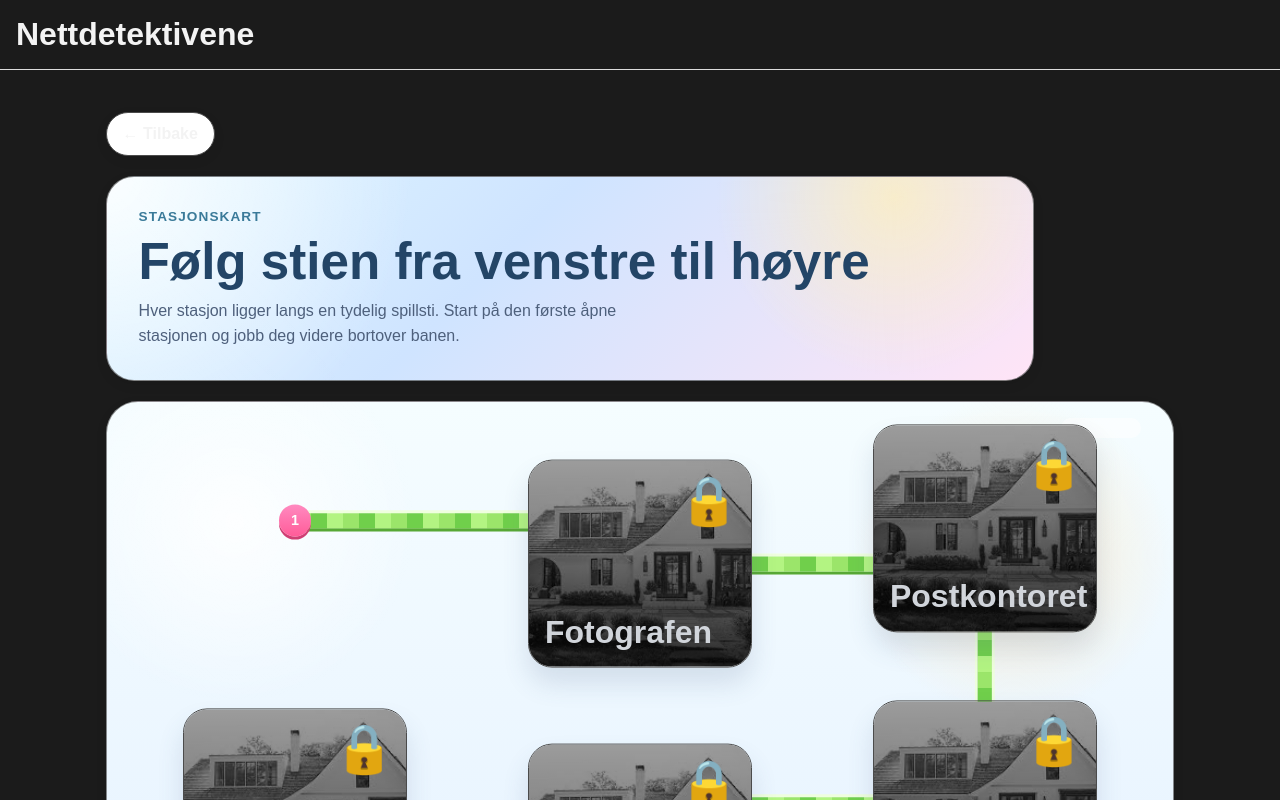
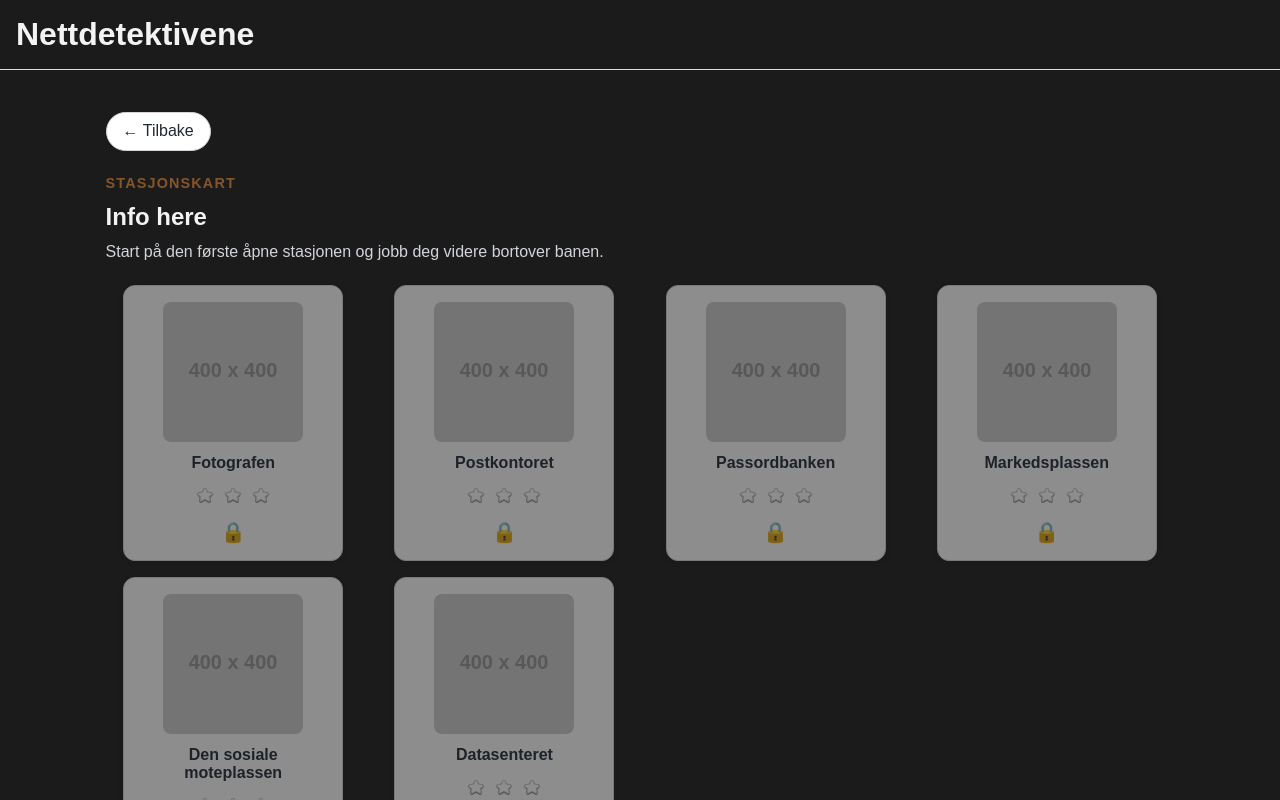
Before and after one commit to moss-flower/nettdetektivene-systemutvkling2, a Nuxt app in the folder frontend/: page /student/home/directions/stations in a window 1280 px wide. Shown: the top 800 px of the page. Built offline with nearby package versions, Linux system fonts and the light colour scheme.

Commit message:
fix/station styling with stars

```diff
--- a/frontend/app/components/station/station.vue
+++ b/frontend/app/components/station/station.vue
@@ -1,5 +1,7 @@
 <script setup lang="ts">
 import { NuxtLink } from "#components";
+import starEmpty from "~/assets/images/star/spStarEmpty.png";
+import starFilled from "~/assets/images/star/spStarFilled.png";
 import { routePaths } from "~/composables/routePaths";
 import type { StationBase } from "~/composables/types/StationType";
 
@@ -11,6 +13,18 @@ const stationPath = computed(() => ({
   path: routePaths.studentTaskDifficultySelect,
   query: { id: props.station.id },
 }));
+
+const stars = computed(() =>
+  Array.from({ length: 3 }, (_, index) => {
+    const isCompleted = props.station.completedTasks[index] ?? false;
+
+    return {
+      id: `${props.station.id}-star-${index}`,
+      src: isCompleted ? starFilled : starEmpty,
+      alt: isCompleted ? `Completed star ${index + 1}` : `Empty star ${index + 1}`,
+    };
+  }),
+);
 </script>
 
 <template>
@@ -23,90 +37,69 @@ const stationPath = computed(() => ({
     <img :src="station.image" :alt="station.name" class="levelImage">
 
     <h4 class="levelName">{{ station.name }}</h4>
+    <div class="starRow">
+      <img
+        v-for="star in stars"
+        :key="star.id"
+        :src="star.src"
+        :alt="star.alt"
+        class="starImage"
+      >
+    </div>
     <p v-if="!station.isUnlocked" class="lock">🔒</p>
   </component>
 </template>
 
 <style scoped>
 .levelCard {
-  position: relative;
-  min-height: 220px;
-  overflow: hidden;
-  border-radius: 1rem;
-  padding: 1rem;
-  text-decoration: none;
   display: flex;
   flex-direction: column;
-  justify-content: end;
-  border: 1px solid var(--border);
-  box-shadow: var(--shadow);
-  transition:
-    transform 160ms ease,
-    box-shadow 160ms ease;
+  align-items: center;
+  gap: 0.75rem;
+  width: 100%;
+  max-width: 220px;
+  padding: 1rem;
+  border: 1px solid #d6d6d6;
+  border-radius: 12px;
+  background: #ffffff;
+  color: #1f2937;
+  text-decoration: none;
+  box-shadow: 0 2px 8px rgba(0, 0, 0, 0.08);
 }
 
-a.levelCard {
-  cursor: pointer;
-}
-
-a.levelCard:hover {
-  transform: translateY(-4px);
-  box-shadow: 0 1rem 2rem rgb(0 0 0 / 0.18);
-}
-
-a.levelCard:focus-visible {
-  outline: 3px solid color-mix(in srgb, var(--primary) 65%, white);
-  outline-offset: 0.2rem;
+.lockedCard {
+  opacity: 0.5;
 }
 
 .levelImage {
-  position: absolute;
-  inset: 0;
   width: 100%;
-  height: 100%;
+  max-width: 140px;
+  height: auto;
+  border-radius: 8px;
   object-fit: cover;
-  z-index: 0;
-}
-
-.levelCard::after {
-  content: "";
-  position: absolute;
-  inset: 0;
-  z-index: 1;
-  background: linear-gradient(
-    to top,
-    rgba(0, 0, 0, 0.75) 0%,
-    rgba(0, 0, 0, 0.25) 55%,
-    rgba(0, 0, 0, 0.05) 100%
-  );
 }
 
 .levelName {
-  position: relative;
-  z-index: 2;
-  font-size: 2rem;
-  color: white;
   margin: 0;
+  text-align: center;
+  font-size: 1rem;
+}
+
+.starRow {
+  display: flex;
+  align-items: center;
+  justify-content: center;
+  gap: 0.25rem;
+}
+
+.starImage {
+  width: 24px;
+  height: 24px;
 }
 
 .lock {
-  position: absolute;
-  top: 0.75rem;
-  right: 0.75rem;
-  z-index: 3;
-  font-size: 3rem;
+  margin: 0;
+  font-size: 1.25rem;
 }
 
-.lockedCard {
-  color: #d1d5db;
-  cursor: default;
-}
-
-.lockedCard .levelImage {
-  filter: grayscale(100%) brightness(0.65);
-}
-
-.lockedCard .levelName {
-  color: #d1d5db;
-}
 </style>
--- a/frontend/app/composables/types/StationType.ts
+++ b/frontend/app/composables/types/StationType.ts
@@ -17,7 +17,7 @@ export class StationFactory {
         name: "Nyhetskvartalet",
         description:
           "Laer a skille mellom ekte nyheter, clickbait og emosjonelt spraak.",
-        image: placeholderImage,
+        image: "https://placehold.co/400x400?text=NY",
         isUnlocked: true,
         completedTasks: [false, false, false],
       },
@@ -26,7 +26,7 @@ export class StationFactory {
         name: "Fotografen",
         description:
           "Laer a kjenne igjen ekte, KI-genererte og manipulerte bilder.",
-        image: placeholderImage,
+        image: "https://placehold.co/400x400?text=PH",
         isUnlocked: false,
         completedTasks: [false, false, false],
       },
@@ -35,7 +35,7 @@ export class StationFactory {
         name: "Postkontoret",
         description:
           "Ov pa a avslore falske e-poster, mistenkelige lenker og rare avsendere.",
-        image: placeholderImage,
+        image: "https://placehold.co/400x400?text=PO",
         isUnlocked: false,
         completedTasks: [false, false, false],
       },
@@ -44,7 +44,7 @@ export class StationFactory {
         name: "Passordbanken",
         description:
           "Laer hva som gjor et passord sterkt, trygt og lett a huske.",
-        image: placeholderImage,
+        image: "https://placehold.co/400x400?text=PB",
         isUnlocked: false,
         completedTasks: [false, false, false],
       },
@@ -53,7 +53,7 @@ export class StationFactory {
         name: "Markedsplassen",
         description:
           "Laer a vurdere om nettsider og nettbutikker er trygge eller mistenkelige.",
-        image: placeholderImage,
+        image: "https://placehold.co/400x400?text=MP",
         isUnlocked: false,
         completedTasks: [false, false, false],
       },
@@ -62,7 +62,7 @@ export class StationFactory {
         name: "Den sosiale moteplassen",
         description:
           "Laer a tenke for du deler, og a oppdage manipulering og gruppepress.",
-        image: placeholderImage,
+        image: "https://placehold.co/400x400?text=SM",
         isUnlocked: false,
         completedTasks: [false, false, false],
       },
@@ -71,7 +71,7 @@ export class StationFactory {
         name: "Datasenteret",
         description:
           "Finalebanen der du bruker det du har laert for a bekjempe datatyven.",
-        image: placeholderImage,
+        image: "https://placehold.co/400x400?text=DC",
         isUnlocked: false,
         completedTasks: [false, false, false],
       },
--- a/frontend/app/pages/student/home/directions/stations.vue
+++ b/frontend/app/pages/student/home/directions/stations.vue
@@ -5,53 +5,7 @@ import { StationFactory } from "~/composables/types/StationType";
 
 //Props, temporary hardcoded content
 const mockData = StationFactory.mockData();
-const snakeColumns = 3;
 const router = useRouter();
-
-const stationStops = computed(() =>
-  mockData.map((station, index) => {
-    const row = Math.floor(index / snakeColumns);
-    const positionInRow = index % snakeColumns;
-    const visualColumn = row % 2 === 0
-      ? positionInRow + 1
-      : snakeColumns - positionInRow;
-    const waveOffsets = ["-1.6rem", "1.1rem", "-1.1rem"];
-    const stopOffset = row % 2 === 0
-      ? waveOffsets[visualColumn - 1] ?? "0rem"
-      : waveOffsets[snakeColumns - visualColumn] ?? "0rem";
-    const nextIndex = index + 1;
-    let connectorClass = "stationStop--end";
-
-    if (nextIndex < mockData.length) {
-      const nextRow = Math.floor(nextIndex / snakeColumns);
-      if (nextRow !== row) {
-        connectorClass = "stationStop--down";
-      }
-      else {
-        const nextPositionInRow = nextIndex % snakeColumns;
-        const nextVisualColumn = row % 2 === 0
-          ? nextPositionInRow + 1
-          : snakeColumns - nextPositionInRow;
-
-        connectorClass = nextVisualColumn > visualColumn
-          ? "stationStop--right"
-          : "stationStop--left";
-      }
-    }
-
-    return {
-      station,
-      label: index + 1,
-      connectorClass,
-      style: {
-        gridColumn: String(visualColumn),
-        gridRow: String(row + 1),
-        "--stop-offset": stopOffset,
-        "--trail-delay": `${index * 120}ms`,
-      },
-    };
-  }),
-);
 
 function goBack() {
   router.push(routePaths.studentHome);
@@ -67,25 +21,18 @@ function goBack() {
 
     <header class="pageIntro">
       <p class="pageEyebrow">Stasjonskart</p>
-      <h1 class="pageTitle">Følg stien fra venstre til høyre</h1>
+      <h1 class="pageTitle">Info here</h1>
       <p class="pageSummary">
-        Hver stasjon ligger langs en tydelig spillsti. Start på den første åpne stasjonen og jobb deg videre bortover banen.
+        Start på den første åpne stasjonen og jobb deg videre bortover banen.
       </p>
     </header>
 
-    <div class="pathBoard">
-      <ol class="stationPath">
-        <li
-          v-for="stop in stationStops"
-          :key="stop.station.id"
-          class="stationStop"
-          :class="stop.connectorClass"
-          :style="stop.style"
-        >
-          <span class="pathNode" aria-hidden="true">{{ stop.label }}</span>
-          <StationCard :station="stop.station" />
-        </li>
-      </ol>
+    <div class="stationGrid">
+      <StationCard
+        v-for="station in mockData"
+        :key="station.id"
+        :station="station"
+      />
     </div>
   </section>
 </template>
@@ -93,279 +40,49 @@ function goBack() {
 <style scoped>
 .stationsPage {
   display: grid;
-  gap: 1.25rem;
+  gap: 1.5rem;
   padding: clamp(1rem, 2vw, 2rem);
+}
+
+.goBack {
+  width: fit-content;
+  padding: 0.6rem 1rem;
+  border: 1px solid #d6d6d6;
+  border-radius: 999px;
+  background: #ffffff;
+  color: #1f2937;
 }
 
 .pageIntro {
   display: grid;
   gap: 0.75rem;
-  max-width: 58rem;
-  padding: clamp(1.25rem, 2.5vw, 2rem);
-  border: 1px solid color-mix(in srgb, var(--border) 68%, transparent);
-  border-radius: 1.75rem;
-  background:
-    radial-gradient(circle at top left, rgb(255 255 255 / 0.85), transparent 32%),
-    radial-gradient(circle at 85% 10%, rgb(255 240 184 / 0.7), transparent 22%),
-    linear-gradient(135deg, #dff7ff 0%, #cfe4ff 42%, #ffe4f6 100%);
-  box-shadow: var(--shadow);
 }
 
 .pageEyebrow {
   margin: 0;
-  font-size: 0.85rem;
-  font-weight: 800;
+  font-size: 0.9rem;
+  font-weight: 700;
   letter-spacing: 0.08em;
   text-transform: uppercase;
-  color: #3a7a99;
+  color: #86562b;
 }
 
 .pageTitle {
   margin: 0;
-  font-size: clamp(2rem, 4vw, 3.4rem);
-  line-height: 1;
-  color: #234567;
+  color: #f3f3f3;
 }
 
 .pageSummary {
   margin: 0;
-  max-width: 58ch;
-  line-height: 1.55;
-  color: #4e607c;
+  max-width: 60ch;
+  color: #d1d5db;
 }
 
-.goBack {
-  width: fit-content;
-  padding: 0.75rem 1rem;
-  border: 1px solid var(--border);
-  border-radius: 999px;
-  background: white;
-  color: var(--text);
-  font-weight: 700;
-  cursor: pointer;
-  box-shadow: var(--shadow);
+.stationGrid {
+  display: grid;
+  grid-template-columns: repeat(auto-fit, minmax(220px, 1fr));
+  gap: 1rem;
+  justify-items: center;
 }
 
-.goBack:hover {
-  transform: translateY(-2px);
-}
-
-.goBack:focus-visible {
-  outline: 3px solid color-mix(in srgb, var(--primary) 65%, white);
-  outline-offset: 0.2rem;
-}
-
-.pathBoard {
-  position: relative;
-  overflow: hidden;
-  padding: 1.5rem;
-  border: 1px solid color-mix(in srgb, var(--border) 64%, transparent);
-  border-radius: 2rem;
-  background:
-    radial-gradient(circle at 12% 14%, rgb(255 255 255 / 0.85), transparent 15%),
-    radial-gradient(circle at 85% 18%, rgb(255 223 173 / 0.55), transparent 14%),
-    radial-gradient(circle at 65% 72%, rgb(224 255 215 / 0.6), transparent 16%),
-    linear-gradient(180deg, #f5fdff 0%, #eaf5ff 48%, #fef3ff 100%);
-  box-shadow: var(--shadow);
-}
-
-.pathBoard::before,
-.pathBoard::after {
-  content: "";
-  position: absolute;
-  border-radius: 999px;
-  background: rgb(255 255 255 / 0.55);
-  pointer-events: none;
-}
-
-.pathBoard::before {
-  top: 1rem;
-  right: 2rem;
-  width: 5rem;
-  height: 1.2rem;
-}
-
-.pathBoard::after {
-  bottom: 1.25rem;
-  left: 2.5rem;
-  width: 3.5rem;
-  height: 0.95rem;
-}
-
-.stationPath {
-  display: grid;
-  grid-template-columns: repeat(3, minmax(0, 1fr));
-  grid-auto-rows: minmax(15rem, auto);
-  gap: 2.75rem 1rem;
-  list-style: none;
-  margin: 0;
-  padding: 0;
-}
-
-.stationStop {
-  position: relative;
-  display: grid;
-  place-items: center;
-  min-height: 15rem;
-  transform: translateY(var(--stop-offset, 0rem));
-}
-
-.stationStop::before {
-  content: "";
-  position: absolute;
-  left: 50%;
-  top: 50%;
-  width: 1rem;
-  height: 1rem;
-  transform: translate(-50%, -50%);
-  border-radius: 999px;
-  background: white;
-  border: 0.28rem solid #f8aa2c;
-  box-shadow: 0 0 0 0.2rem rgb(255 240 196 / 0.9);
-  z-index: 1;
-}
-
-.stationStop::after {
-  content: "";
-  position: absolute;
-  z-index: 0;
-  border-radius: 999px;
-  background:
-    repeating-linear-gradient(
-      90deg,
-      #9be56a 0,
-      #9be56a 1rem,
-      #70cf4b 1rem,
-      #70cf4b 2rem,
-      #b3f482 2rem,
-      #b3f482 3rem
-    );
-  box-shadow:
-    0 0.2rem 0 #57a835,
-    0 0 0 0.18rem rgb(239 255 219 / 0.9);
-  animation: snakeTrail 3.2s linear infinite;
-  animation-delay: var(--trail-delay, 0ms);
-}
-
-.stationStop--right::after {
-  top: 50%;
-  left: 50%;
-  width: calc(100% + 1rem);
-  height: 0.9rem;
-  transform: translateY(-50%);
-}
-
-.stationStop--left::after {
-  top: 50%;
-  right: 50%;
-  width: calc(100% + 1rem);
-  height: 0.9rem;
-  transform: translateY(-50%);
-}
-
-.stationStop--down::after {
-  left: 50%;
-  top: 50%;
-  width: 0.9rem;
-  height: calc(100% + 2.25rem);
-  transform: translateX(-50%);
-  background:
-    repeating-linear-gradient(
-      180deg,
-      #9be56a 0,
-      #9be56a 1rem,
-      #70cf4b 1rem,
-      #70cf4b 2rem,
-      #b3f482 2rem,
-      #b3f482 3rem
-    );
-}
-
-.pathNode {
-  position: absolute;
-  left: 50%;
-  top: 50%;
-  display: grid;
-  place-items: center;
-  width: 2rem;
-  height: 2rem;
-  transform: translate(-50%, -50%);
-  border-radius: 999px;
-  background: linear-gradient(180deg, #ff8ac0 0%, #ff5c99 100%);
-  color: white;
-  font-size: 0.9rem;
-  font-weight: 800;
-  box-shadow: 0 0.2rem 0 #cf3f74;
-  z-index: 2;
-}
-
-.stationStop :deep(.levelCard) {
-  position: relative;
-  width: min(100%, 14rem);
-  min-height: clamp(10.5rem, 18vw, 13rem);
-  z-index: 3;
-  border-radius: 1.5rem;
-  box-shadow: 0 1rem 1.6rem rgb(71 91 132 / 0.16);
-}
-
-@keyframes snakeTrail {
-  from {
-    background-position: 0 0;
-  }
-
-  to {
-    background-position: 3rem 0;
-  }
-}
-
-@media (max-width: 900px) {
-  .pageTitle {
-    font-size: clamp(1.75rem, 7vw, 2.5rem);
-  }
-
-  .pathBoard {
-    padding: 1rem;
-  }
-
-  .stationPath {
-    gap: 1.75rem 0.75rem;
-  }
-
-  .stationStop {
-    min-height: 13rem;
-  }
-
-  .stationStop :deep(.levelCard) {
-    width: min(100%, 12rem);
-    min-height: 10rem;
-  }
-}
-
-@media (max-width: 700px) {
-  .pathBoard {
-    padding: 1rem 0.85rem;
-  }
-
-  .stationPath {
-    grid-template-columns: 1fr;
-    grid-auto-rows: auto;
-    gap: 1rem;
-  }
-
-  .stationStop {
-    min-height: auto;
-    transform: none;
-  }
-
-  .stationStop::after,
-  .stationStop::before,
-  .pathNode {
-    display: none;
-  }
-
-  .stationStop :deep(.levelCard) {
-    width: 100%;
-    min-height: 11rem;
-  }
-}
 </style>
```
